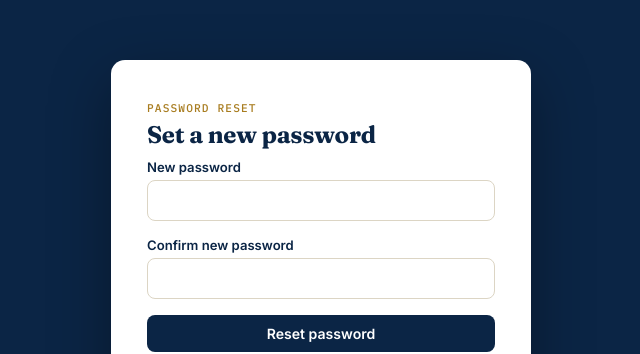
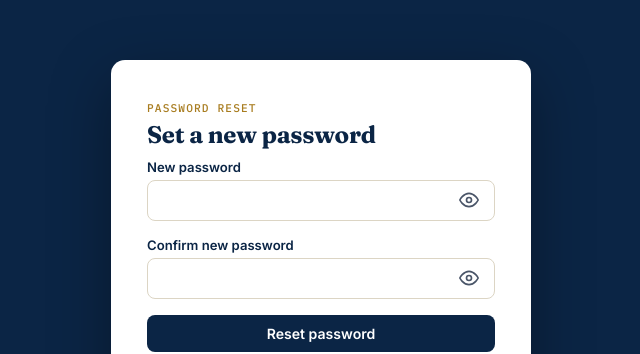
Before and after one commit to mutawakilshani3-debug/ussd-exam-management-system, a React (Create React App) app in the folder frontend/: page /reset-password/1 in a window 1280 px wide. Shown: the part 159-513 px from the top of the page, without its empty margins (319-959 px from the left). Built offline with nearby package versions, Linux system fonts and the light colour scheme; no server answers.

Commit message:
Update ResetPassword.js

```diff
--- a/frontend/src/pages/ResetPassword.js
+++ b/frontend/src/pages/ResetPassword.js
@@ -2,6 +2,7 @@ import { useState } from 'react';
 import { useParams, useNavigate, Link } from 'react-router-dom';
 import api from '../api/axios';
 import { toast } from 'react-toastify';
+import PasswordInput from '../components/PasswordInput';
 
 export default function ResetPassword() {
   const { token } = useParams();
@@ -31,11 +32,11 @@ export default function ResetPassword() {
         <form onSubmit={handleSubmit}>
           <div className="form-group">
             <label>New password</label>
-            <input type="password" className="form-control" required value={form.password} onChange={(e) => setForm({ ...form, password: e.target.value })} />
+            <PasswordInput required value={form.password} onChange={(e) => setForm({ ...form, password: e.target.value })} />
           </div>
           <div className="form-group">
             <label>Confirm new password</label>
-            <input type="password" className="form-control" required value={form.confirmPassword} onChange={(e) => setForm({ ...form, confirmPassword: e.target.value })} />
+            <PasswordInput required value={form.confirmPassword} onChange={(e) => setForm({ ...form, confirmPassword: e.target.value })} />
           </div>
           <button className="btn btn-primary" style={{ width: '100%', justifyContent: 'center' }} disabled={loading}>
             {loading ? 'Saving...' : 'Reset password'}
```
